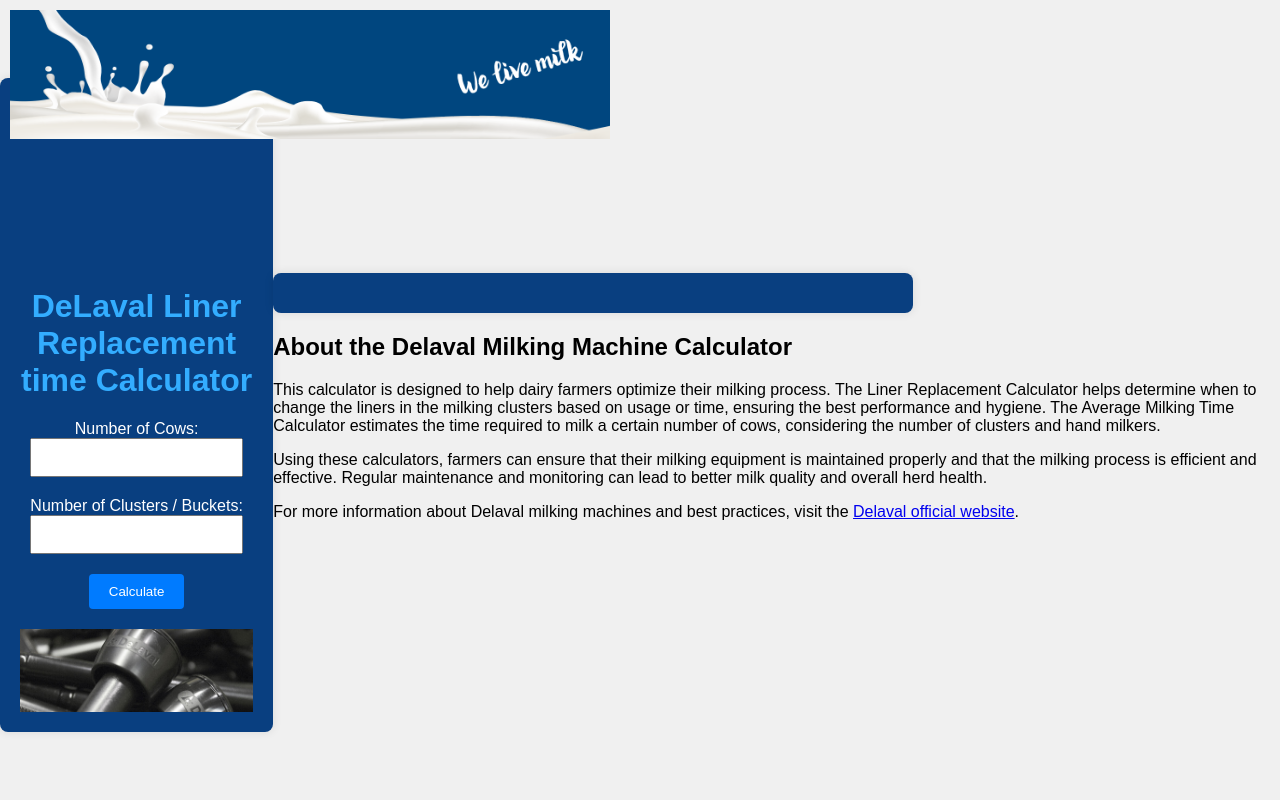
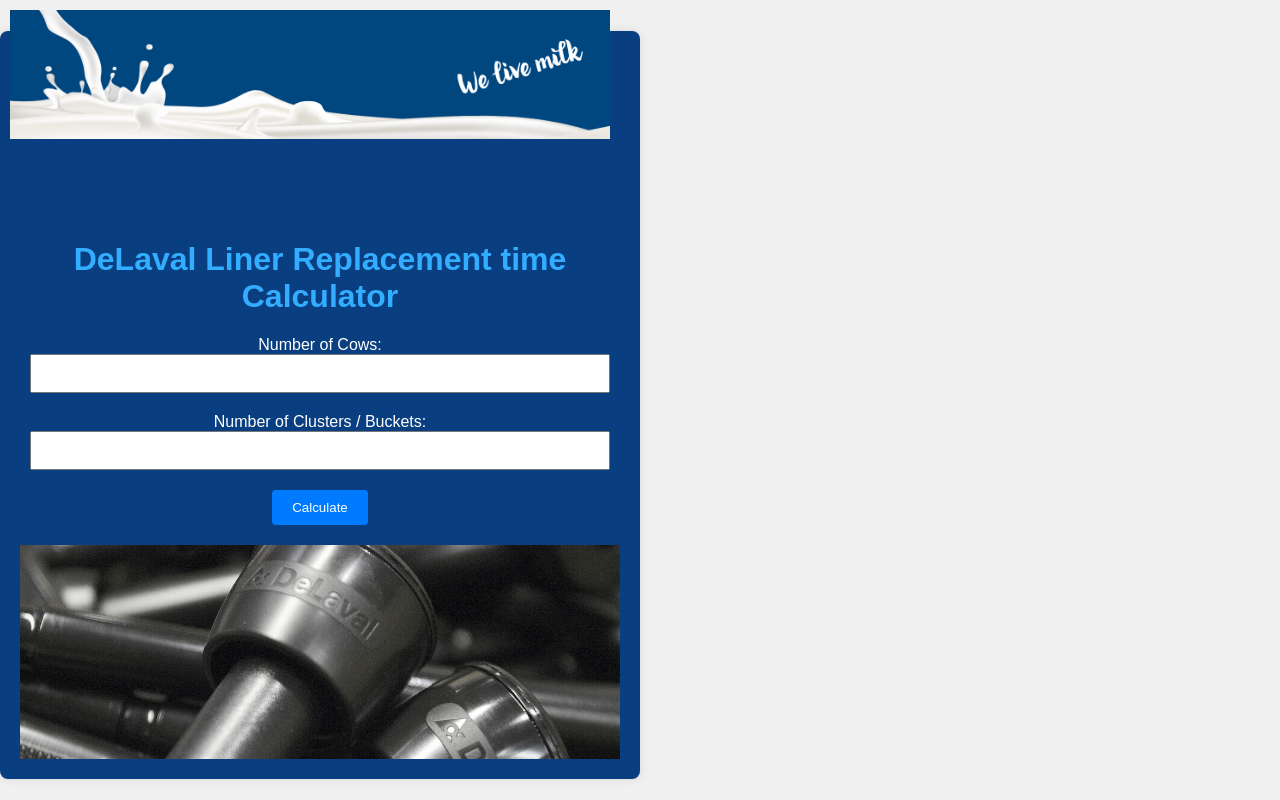
Before and after one commit to MSaqlain77/Delaval_Calc, a plain HTML site: page index.html in a window 1280 px wide. Drawn offline with Linux system fonts and the light colour scheme.

Commit message:
Update index.html

```diff
--- a/index.html
+++ b/index.html
@@ -26,19 +26,19 @@
     <script src="calculator.js"></script>
 </div>
   <!-- Wrap main container and article section -->
-<div class="main-container">
+<!-- <div class="main-container">
     <div class="container">
-        <!-- Existing calculator HTML here -->
+        <!-- Existing calculator HTML here
     </div>
 
-    <!-- Article Section -->
+    <!-- Article Section
     <div class="article-section">
         <h2>About the Delaval Milking Machine Calculator</h2>
         <p>This calculator is designed to help dairy farmers optimize their milking process. The Liner Replacement Calculator helps determine when to change the liners in the milking clusters based on usage or time, ensuring the best performance and hygiene. The Average Milking Time Calculator estimates the time required to milk a certain number of cows, considering the number of clusters and hand milkers.</p>
         <p>Using these calculators, farmers can ensure that their milking equipment is maintained properly and that the milking process is efficient and effective. Regular maintenance and monitoring can lead to better milk quality and overall herd health.</p>
         <p>For more information about Delaval milking machines and best practices, visit the <a href="https://www.delaval.com">Delaval official website</a>.</p>
     </div>
-</div>
+</div> -->
 
 </body>
 </html>
```
